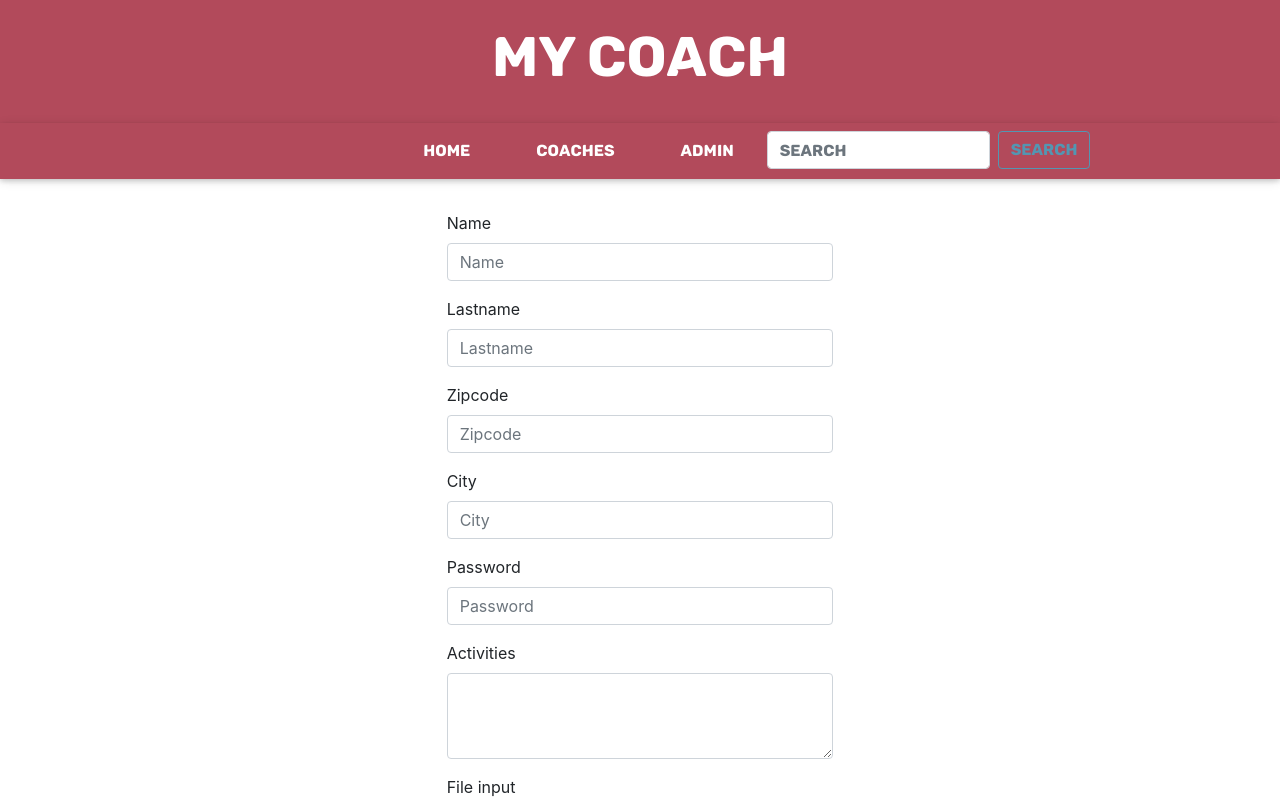
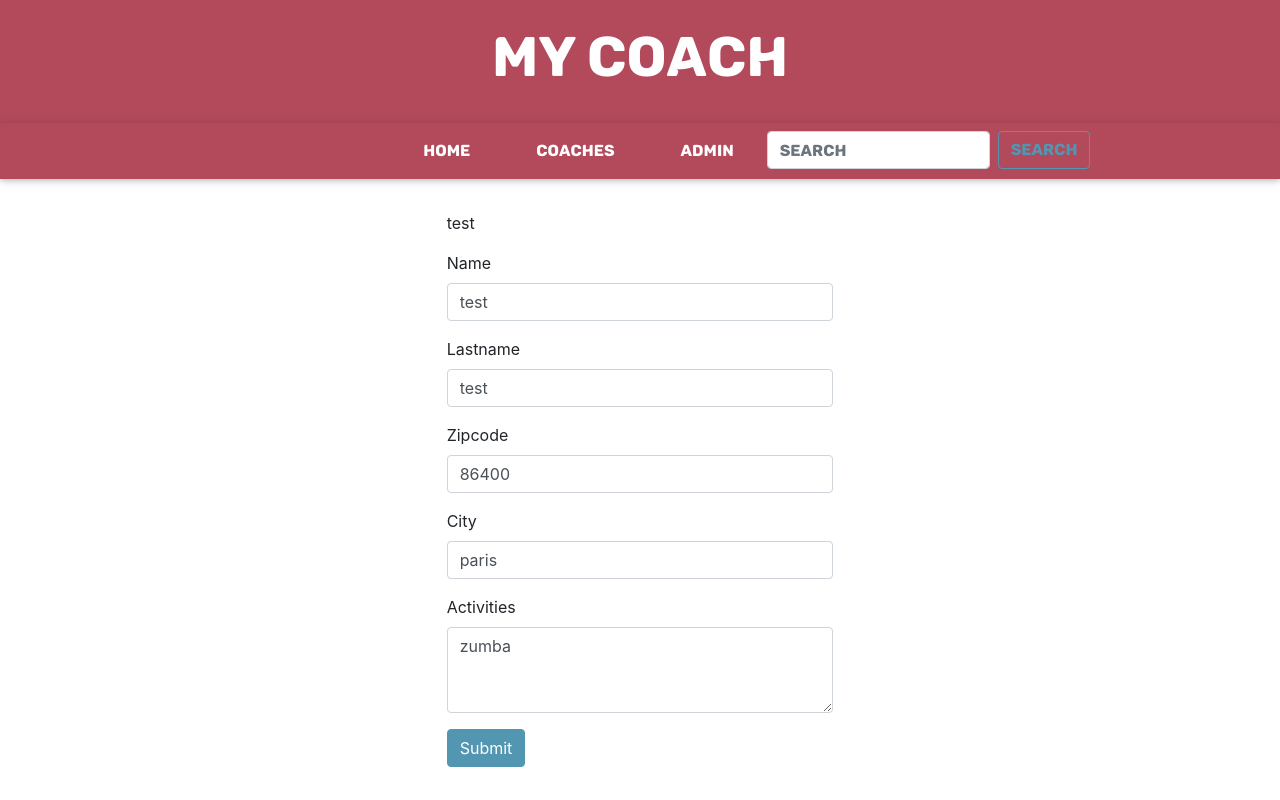
Before and after one commit to alexchvt/my-coach-app, an Angular app: page /admin in a window 1280 px wide. Shown: the top 800 px of the page. Built offline with nearby package versions, Linux system fonts and the light colour scheme.

Commit message:
Add post through form (wip)

```diff
--- a/src/app/admin/admin.component.html
+++ b/src/app/admin/admin.component.html
@@ -1,36 +1,37 @@
 <div class="container-fluid">
-<form class=" col-xl-4 offset-xl-4">
+<form (ngSubmit)="onAddCoach(f)" #f="ngForm" class=" col-xl-4 offset-xl-4">
+  <p>{{coach.name}}</p>
   <div class="form-group">
     <label>Name</label>
-    <input type="name" class="form-control" id="exampleInputEmail1" aria-describedby="emailHelp" placeholder="Name">
+    <input type="name" class="form-control" name="name" placeholder="Name" [(ngModel)]="coach.name">
     <!-- <small id="emailHelp" class="form-text text-muted">We'll never share your email with anyone else.</small> -->
   </div>
   <div class="form-group">
     <label>Lastname</label>
-    <input type="lastname" class="form-control" placeholder="Lastname">
+    <input type="lastname" class="form-control" name="lastname" placeholder="Lastname" [(ngModel)]="coach.lastname">
   </div>
   <div class="form-group">
     <label>Zipcode</label>
-    <input type="zipcode" class="form-control" placeholder="Zipcode">
+    <input type="zipcode" class="form-control" name="zipcode" placeholder="Zipcode" [(ngModel)]="coach.zipcode">
   </div>
   <div class="form-group">
     <label>City</label>
-    <input type="city" class="form-control" placeholder="City">
+    <input type="city" class="form-control" name="City" [(ngModel)]="coach.city">
   </div>
-  <div class="form-group">
+  <!-- <div class="form-group">
     <label for="exampleInputPassword1">Password</label>
     <input type="password" class="form-control" id="exampleInputPassword1" placeholder="Password">
-  </div>
+  </div> -->
   <div class="form-group">
     <label for="exampleTextarea">Activities</label>
-    <textarea class="form-control" id="exampleTextarea" rows="3"></textarea>
+    <textarea class="form-control" id="exampleTextarea" name="activities" rows="3" [(ngModel)]="coach.activities"></textarea>
   </div>
-  <div class="form-group">
+  <!-- <div class="form-group">
     <label for="exampleInputFile">File input</label>
     <input type="file" class="form-control-file" id="exampleInputFile" aria-describedby="fileHelp">
     <small id="fileHelp" class="form-text text-muted">This is some placeholder block-level help text for the above input. It's a bit lighter and easily wraps to a new line.</small>
-  </div>
-  <fieldset class="form-group">
+  </div> -->
+  <!-- <fieldset class="form-group">
     <legend>Radio buttons</legend>
     <div class="form-check">
       <label class="form-check-label">
@@ -56,7 +57,7 @@
       <input type="checkbox" class="form-check-input">
       Check me out
     </label>
-  </div>
+  </div> -->
   <button type="submit" class="btn btn-primary">Submit</button>
 </form>
 </div>
--- a/src/app/admin/admin.component.ts
+++ b/src/app/admin/admin.component.ts
@@ -1,4 +1,7 @@
-import { Component, OnInit } from '@angular/core';
+import { Component, OnInit, NgModule } from '@angular/core';
+import { CoachsService } from 'src/shared/coachs.service';
+import { Coach } from 'src/shared/coach.model';
+import { pairs } from 'rxjs';
 
 @Component({
   selector: 'app-admin',
@@ -7,9 +10,32 @@ import { Component, OnInit } from '@angular/core';
 })
 export class AdminComponent implements OnInit {
 
-  constructor() { }
+  coach : Coach;
+
+  constructor(private coachsService: CoachsService) { }
+
+  onAddCoach(){
+    this.coachsService.addCoach(this.coach).subscribe(
+      (response) => console.log(response),
+      (error) => console.log(error),
+    );
+
+  };
+
+  private generateId() {
+    return Math.round(Math.random() * 100)
+  };
 
   ngOnInit() {
+    this.coach = {
+      name : "test",
+      lastname : "test",
+      age: 18,
+      city: "paris",
+      zipcode: 86400,
+      activities: "zumba",
+      picture: "example.jpeg",
+    }
   }
 
 }
--- a/src/shared/coach.model.ts
+++ b/src/shared/coach.model.ts
@@ -4,6 +4,7 @@ export class Coach  {
     age: number;
     city: string;
     zipcode: number;
-    activities: string[];
+    activities: string;
     picture: string;
+
 }
--- a/src/shared/coachs.service.ts
+++ b/src/shared/coachs.service.ts
@@ -3,6 +3,7 @@ import { Headers, Http } from '@angular/http'
 import { HttpClient } from '@angular/common/http';
 import { Coach } from './coach.model';
 import { Observable } from 'rxjs';
+import { Body } from '@angular/http/src/body';
 
 @Injectable()
 export class CoachsService {
@@ -13,8 +14,9 @@ export class CoachsService {
 
     private serverUrl = 'http://localhost:9090'
 
-    saveCoach (servers: any[]) {
-       return this.http.post(this.serverUrl + '/coaches', servers)
+    addCoach (coach: any) {
+        const headers = new Headers({ 'Content-Type': 'application/json' });
+       return this.http.post(this.serverUrl + '/coaches', {Body: coach}, {headers: headers});
     }
 
     getCoachs(): Observable<Coach[]> {
```
